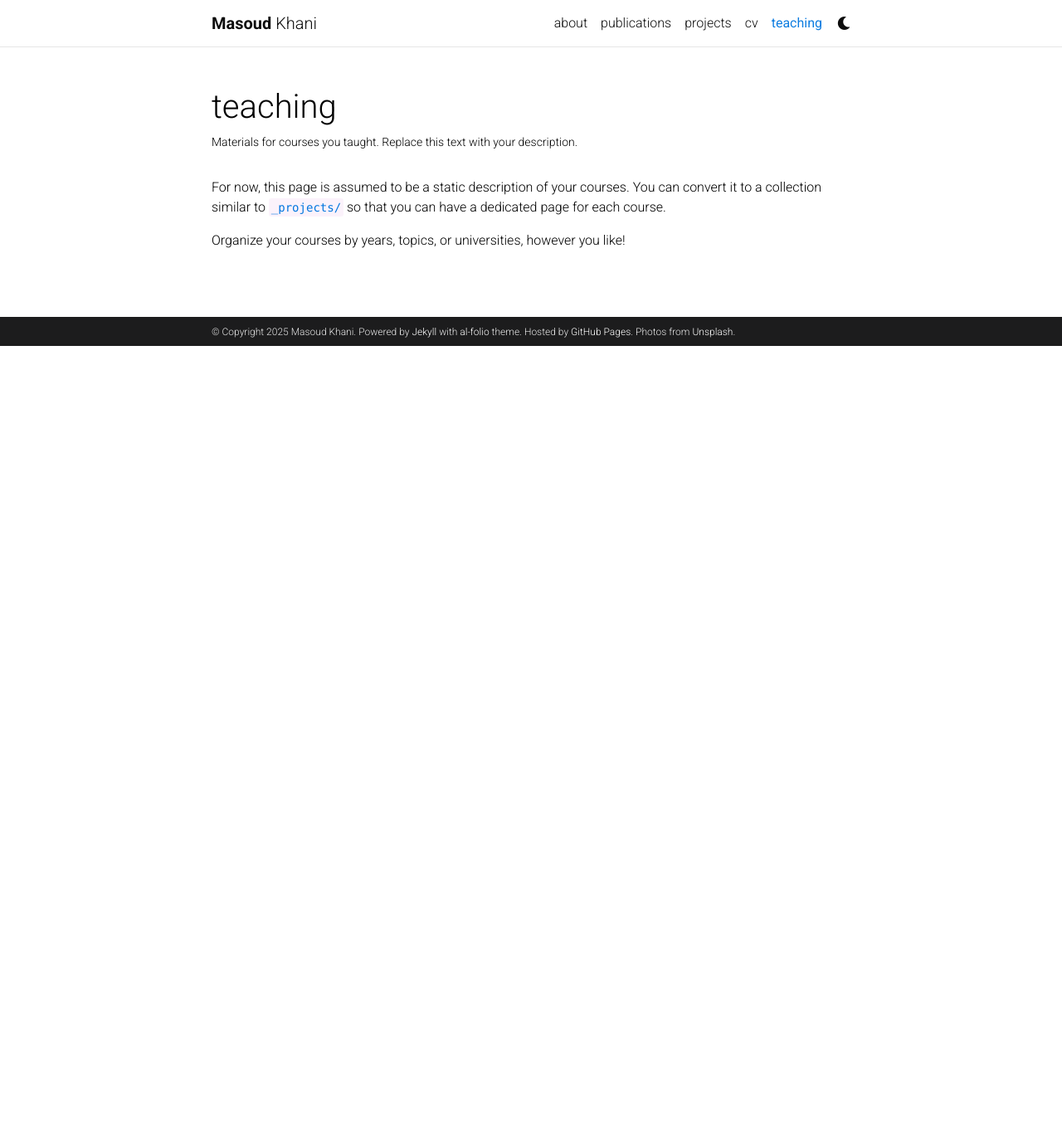
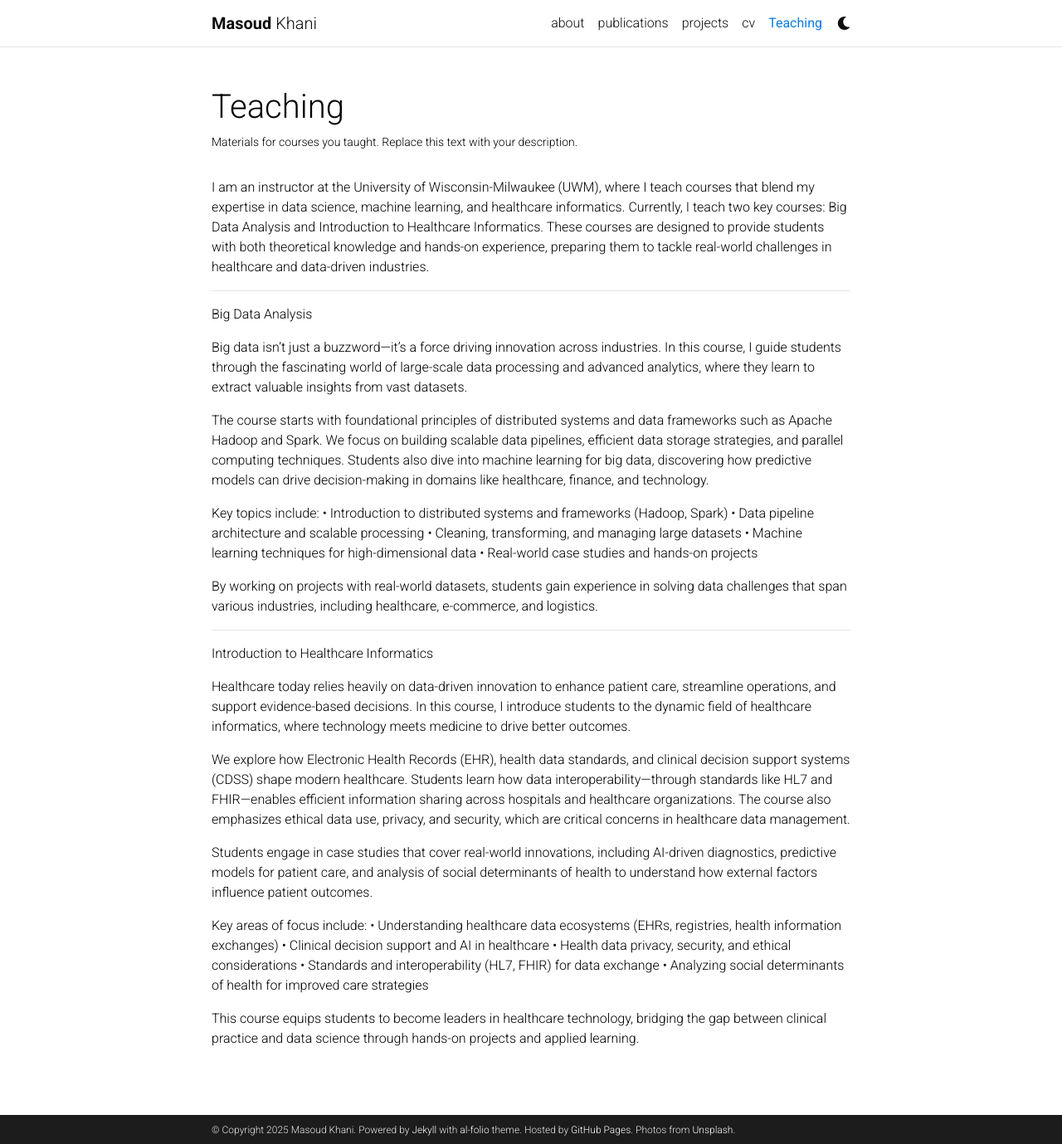
Before and after one commit to msdkhani/msdkhani.github.io, a Jekyll site: the page built from _pages/teaching.md, in a window 1280 px wide and 1379 px high. Shown: the whole window at 83% size. Built offline with Jekyll 4.4.1, drawn with Linux system fonts in a browser that asks for light colours; comment, search, counter and statistics services are not loaded; a style sheet for code colours, icons or effects is not loaded.

Commit message:
Update teaching.md

```diff
--- a/_pages/teaching.md
+++ b/_pages/teaching.md
@@ -1,12 +1,46 @@
 ---
 layout: page
 permalink: /teaching/
-title: teaching
+title: Teaching
 description: Materials for courses you taught. Replace this text with your description.
 nav: true
 nav_order: 5
 ---
 
-For now, this page is assumed to be a static description of your courses. You can convert it to a collection similar to `_projects/` so that you can have a dedicated page for each course.
 
-Organize your courses by years, topics, or universities, however you like!
+I am an instructor at the University of Wisconsin-Milwaukee (UWM), where I teach courses that blend my expertise in data science, machine learning, and healthcare informatics. Currently, I teach two key courses: Big Data Analysis and Introduction to Healthcare Informatics. These courses are designed to provide students with both theoretical knowledge and hands-on experience, preparing them to tackle real-world challenges in healthcare and data-driven industries.
+
+-------------------
+Big Data Analysis
+
+Big data isn’t just a buzzword—it’s a force driving innovation across industries. In this course, I guide students through the fascinating world of large-scale data processing and advanced analytics, where they learn to extract valuable insights from vast datasets.
+
+The course starts with foundational principles of distributed systems and data frameworks such as Apache Hadoop and Spark. We focus on building scalable data pipelines, efficient data storage strategies, and parallel computing techniques. Students also dive into machine learning for big data, discovering how predictive models can drive decision-making in domains like healthcare, finance, and technology.
+
+Key topics include:
+	•	Introduction to distributed systems and frameworks (Hadoop, Spark)
+	•	Data pipeline architecture and scalable processing
+	•	Cleaning, transforming, and managing large datasets
+	•	Machine learning techniques for high-dimensional data
+	•	Real-world case studies and hands-on projects
+
+By working on projects with real-world datasets, students gain experience in solving data challenges that span various industries, including healthcare, e-commerce, and logistics.
+
+-----------------------------
+
+Introduction to Healthcare Informatics
+
+Healthcare today relies heavily on data-driven innovation to enhance patient care, streamline operations, and support evidence-based decisions. In this course, I introduce students to the dynamic field of healthcare informatics, where technology meets medicine to drive better outcomes.
+
+We explore how Electronic Health Records (EHR), health data standards, and clinical decision support systems (CDSS) shape modern healthcare. Students learn how data interoperability—through standards like HL7 and FHIR—enables efficient information sharing across hospitals and healthcare organizations. The course also emphasizes ethical data use, privacy, and security, which are critical concerns in healthcare data management.
+
+Students engage in case studies that cover real-world innovations, including AI-driven diagnostics, predictive models for patient care, and analysis of social determinants of health to understand how external factors influence patient outcomes.
+
+Key areas of focus include:
+	•	Understanding healthcare data ecosystems (EHRs, registries, health information exchanges)
+	•	Clinical decision support and AI in healthcare
+	•	Health data privacy, security, and ethical considerations
+	•	Standards and interoperability (HL7, FHIR) for data exchange
+	•	Analyzing social determinants of health for improved care strategies
+
+This course equips students to become leaders in healthcare technology, bridging the gap between clinical practice and data science through hands-on projects and applied learning.
```
